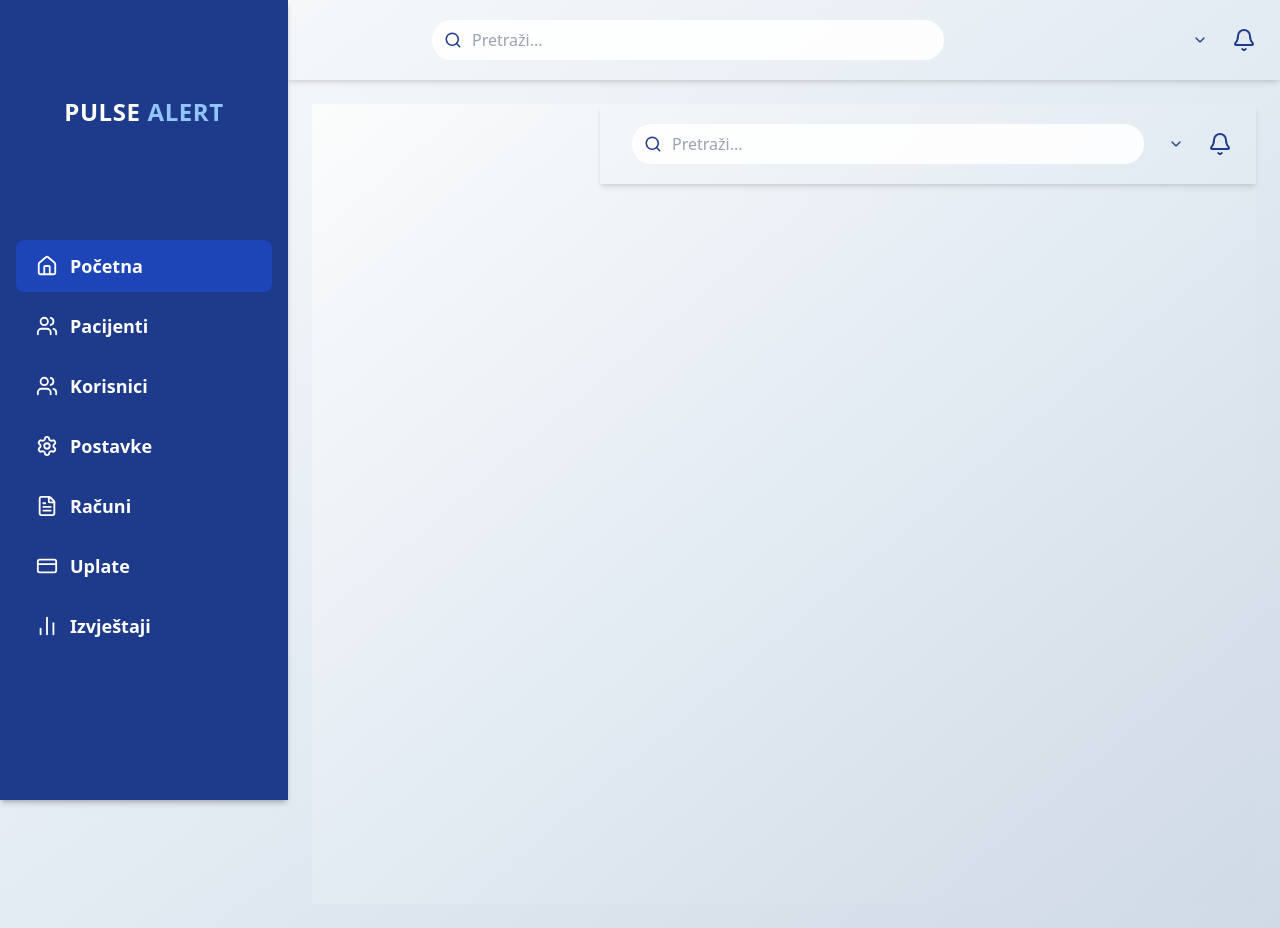
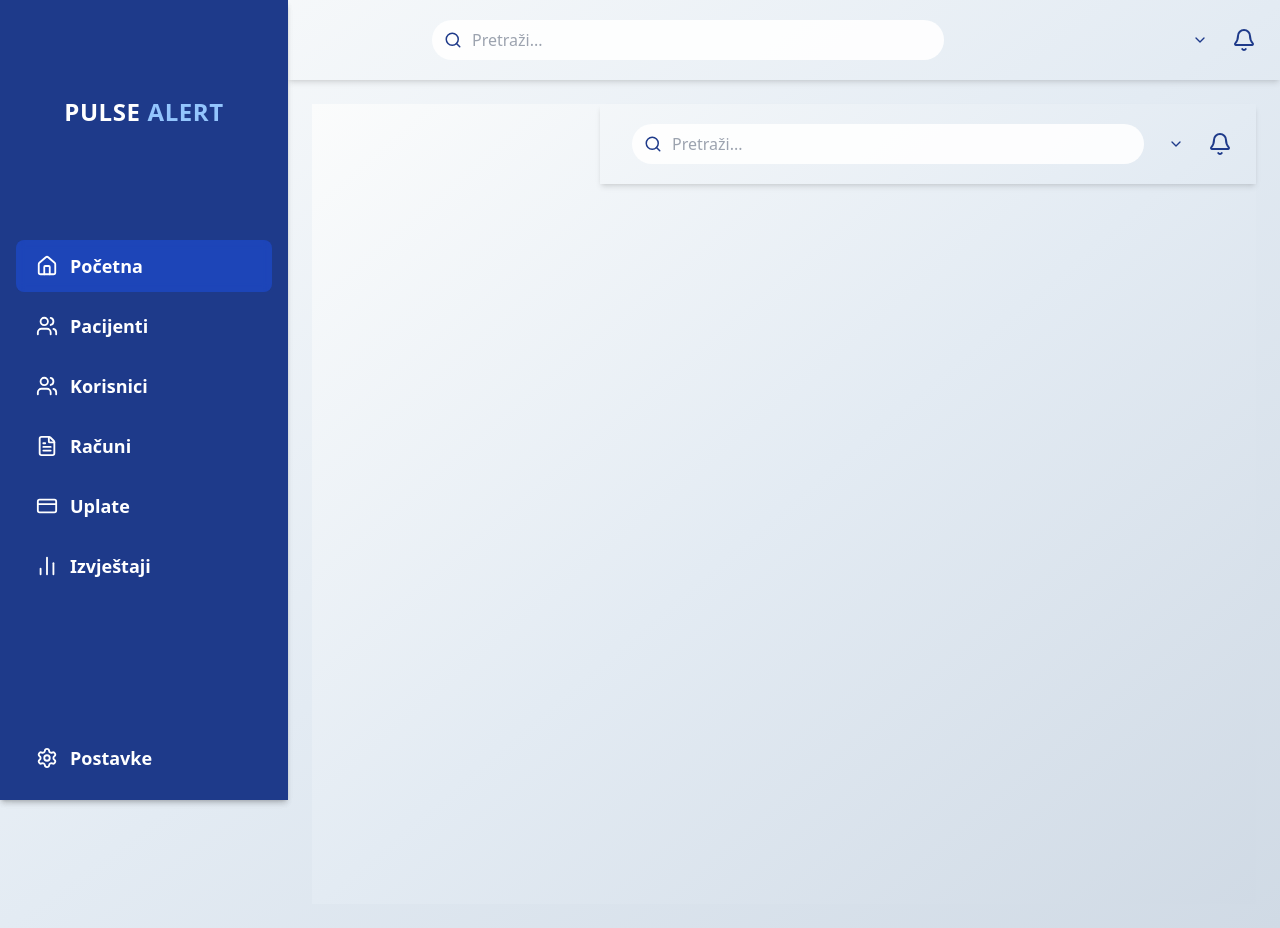
Before and after one commit to E-Begich/PulseAlert, a React (Create React App) app in the folder frontend/: page /dashboard in a window 1280 px wide. Built offline with nearby package versions, Linux system fonts and the light colour scheme; sample sign-in values are in the browser's storage.

Commit message:
settings in sidebar

```diff
--- a/frontend/src/components/Sidebar.jsx
+++ b/frontend/src/components/Sidebar.jsx
@@ -15,7 +15,7 @@ export default function Sidebar({ isOpen, toggleSidebar }) {
         bg-blue-900 text-white shadow-md
         transform transition-transform duration-300
         ${isOpen ? "translate-x-0" : "-translate-x-full"}
-        md:translate-x-0 z-40 pt-20
+        md:translate-x-0 z-50 pt-20
       `}
     >
       {/* Logo */}
@@ -32,21 +32,31 @@ export default function Sidebar({ isOpen, toggleSidebar }) {
         <NavItem to="/dashboard/patients" icon={<Users size={22} />} label="Pacijenti" />
 
         {isAdmin && (
-          <>
-            <NavItem to="/dashboard/users" icon={<Users size={22} />} label="Korisnici" />
-            <NavItem to="/dashboard/settings" icon={<Settings size={22} />} label="Postavke" />
-          </>
+          <NavItem to="/dashboard/users" icon={<Users size={22} />} label="Korisnici" />
         )}
 
         <NavItem to="/dashboard/invoices" icon={<FileText size={22} />} label="Računi" />
+
         <NavItem to="/dashboard/payments" icon={<CreditCard size={22} />} label="Uplate" />
+
         <NavItem to="/dashboard/reports" icon={<BarChart2 size={22} />} label="Izvještaji" />
       </nav>
 
+      {/* Postavke na dnu */}
+      {isAdmin && (
+        <div className="absolute bottom-0 left-0 w-full px-4 pb-4">
+          <NavItem
+            to="/dashboard/settings"
+            icon={<Settings size={22} />}
+            label="Postavke"
+          />
+        </div>
+      )}
+
       {/* Close button (mobile) */}
       <button
-        className="absolute bottom-4 left-1/2 -translate-x-1/2 w-10 h-10 flex items-center justify-center
-                   text-white bg-blue-700 hover:bg-blue-600 rounded-full shadow-lg md:hidden"
+        className="absolute bottom-20 left-1/2 -translate-x-1/2 w-10 h-10 flex items-center justify-center
+             text-white bg-blue-700 hover:bg-blue-600 rounded-full shadow-lg z-50 md:hidden"
         onClick={toggleSidebar}
       >
         &times;
@@ -54,7 +64,7 @@ export default function Sidebar({ isOpen, toggleSidebar }) {
     </aside>
   );
 }
-function NavItem({ to, icon, label, end = false}) {
+function NavItem({ to, icon, label, end = false }) {
   return (
     <NavLink
       to={to}
```
